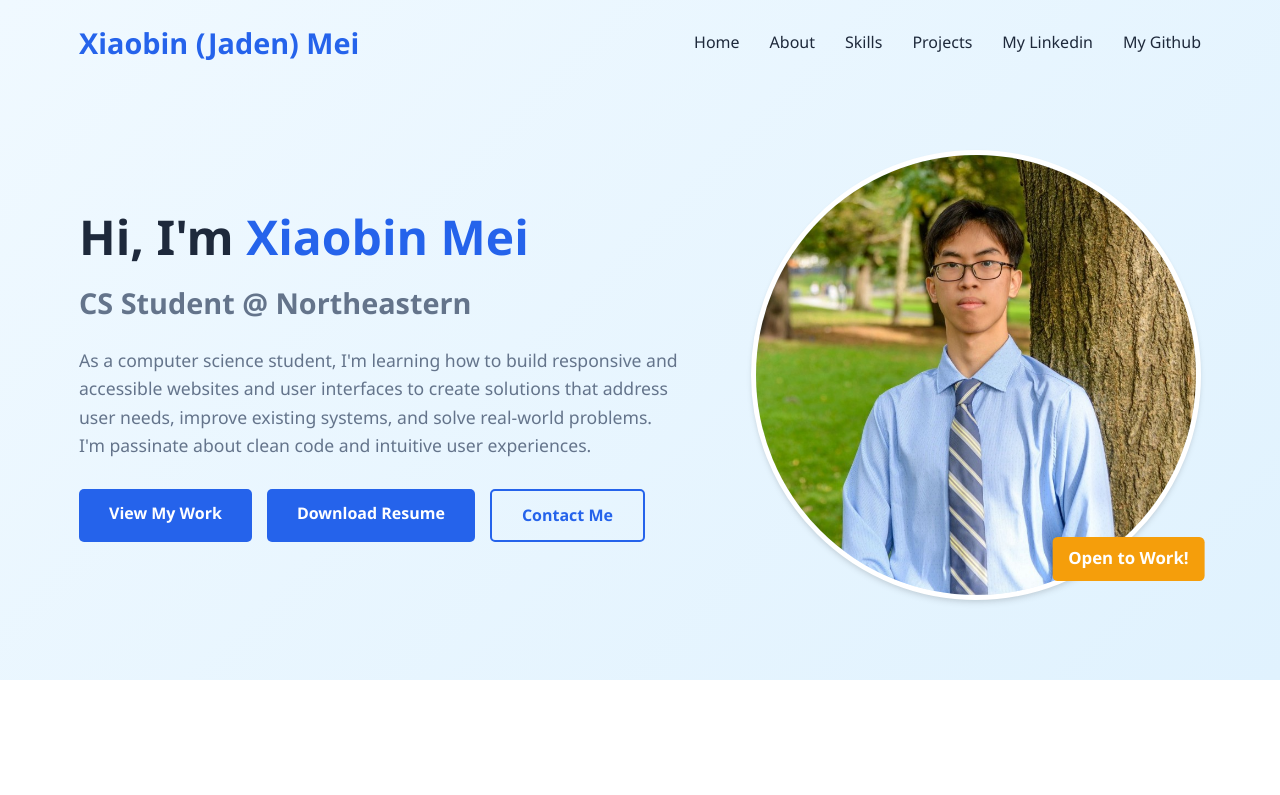
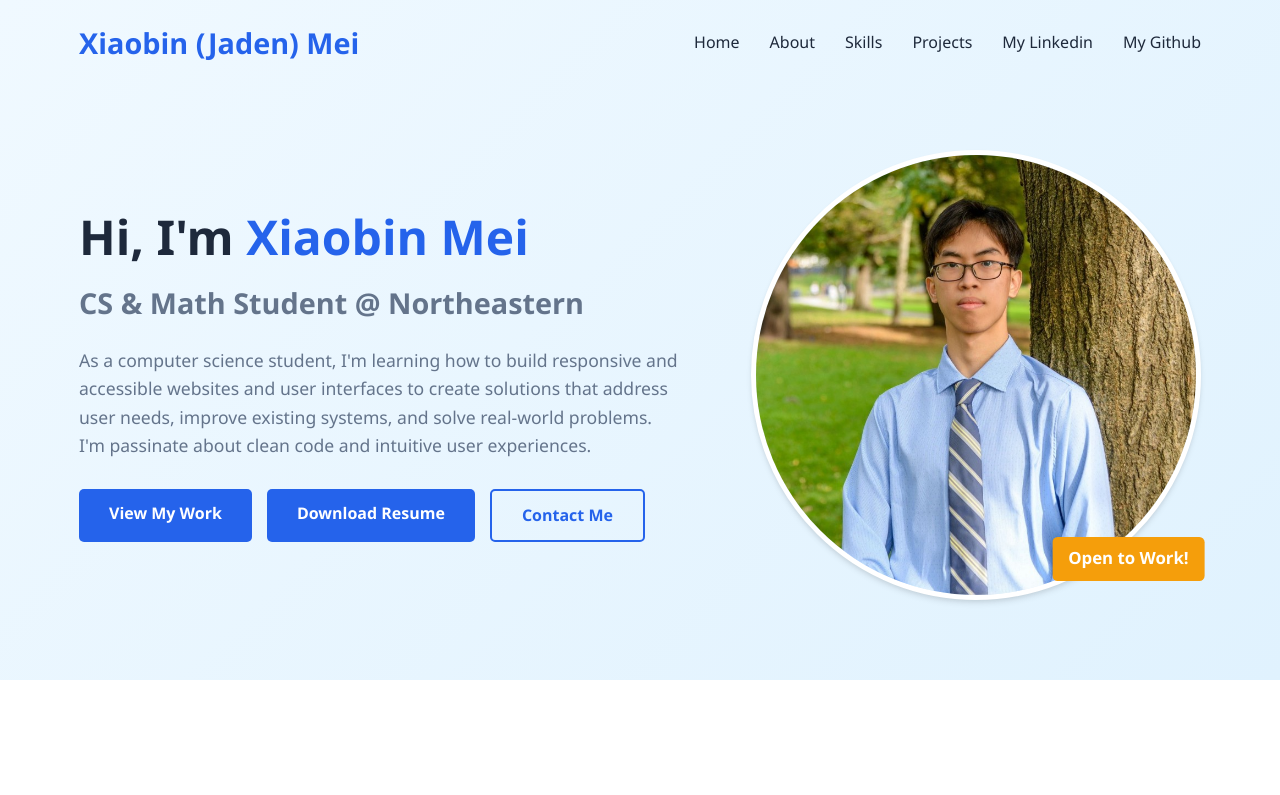
Before and after one commit to Jadeni77/XiaobinMei, a React (Vite) app: page / in a window 1280 px wide. Shown: the top 795 px of the page. Built offline with nearby package versions, Linux system fonts and the light colour scheme.

Commit message:
Change CS to CS&MATH

```diff
--- a/src/components/Hero.jsx
+++ b/src/components/Hero.jsx
@@ -10,7 +10,7 @@ function Hero() {
           <h1 className="hero-title">
             Hi, I'm <span className="highlight">Xiaobin Mei</span>
           </h1>
-          <h2 className="hero-subtitle">CS Student @ Northeastern</h2>
+          <h2 className="hero-subtitle">CS & Math Student @ Northeastern</h2>
           <p className="hero-description">
             As a computer science student, I'm learning how to build responsive and
             accessible websites and user interfaces to create solutions that address
```
